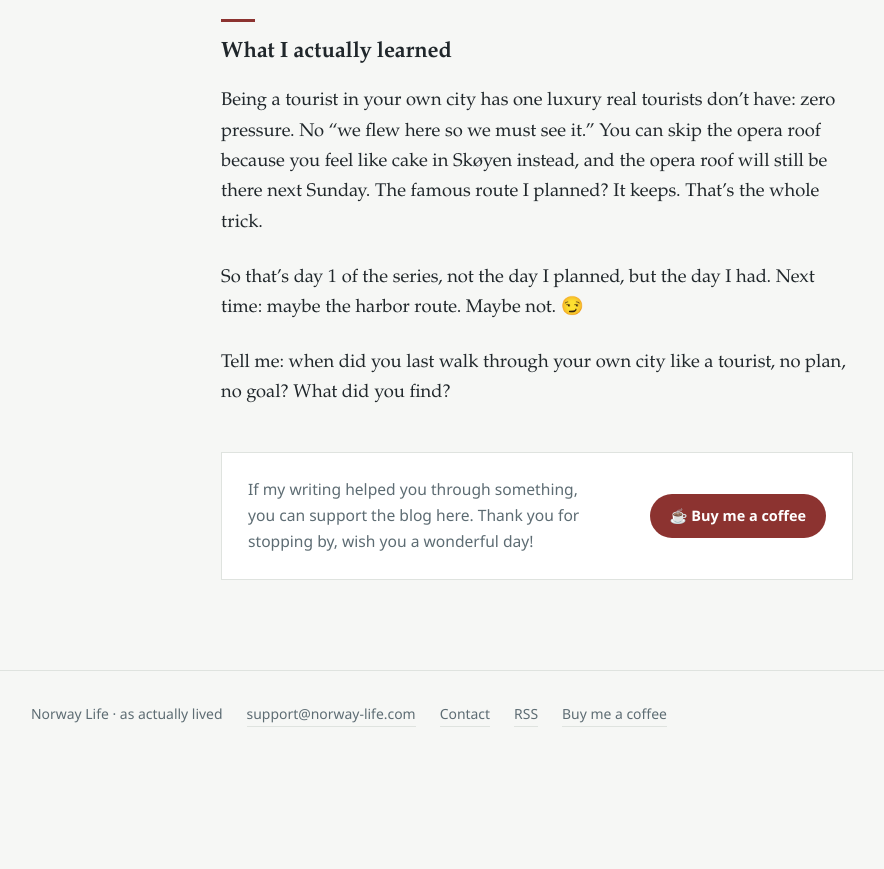
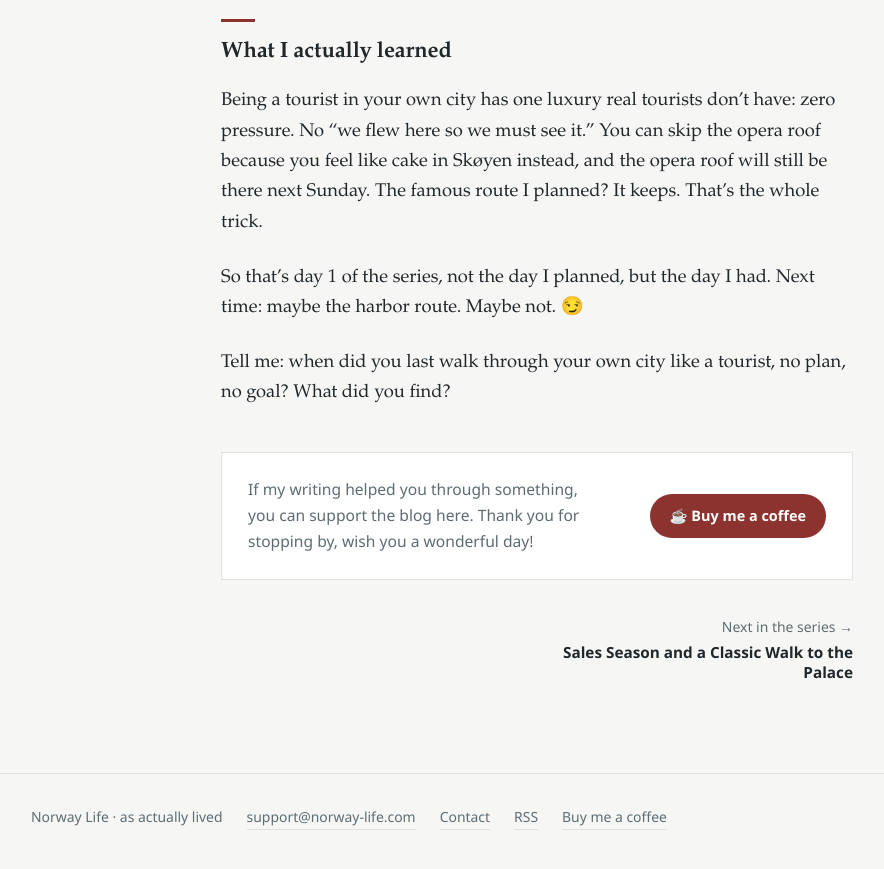
Before and after one commit to phuongnhu/norway-life-site, a Jekyll site: the page built from _posts/2026-07-05-a-tourist-in-my-own-city-25000-steps-and-zero-plans.md, in a window 1280 px wide and 900 px high, scrolled down 11304 px. Shown: the top 869 px of the window, without its empty margins (103-987 px from the left). Built offline with Jekyll 4.4.1, drawn with Linux system fonts in a browser that asks for light colours; before the commit the page ends 12101 px from its top, so only the background shows below that.

Commit message:
Blur van plate in bakgård photo; prev/next series navigation on walk posts

```diff
--- a/_layouts/post.html
+++ b/_layouts/post.html
@@ -17,6 +17,22 @@ layout: default
     {% endunless %}
   {% endif %}
 {% endfor %}
+{% assign s_prev = false %}
+{% assign s_next = false %}
+{% if page.series %}
+  {% assign walkposts = site.posts | where: "series", page.series | sort: "date" %}
+  {% for p in walkposts %}
+    {% if p.url == page.url %}
+      {% unless forloop.first %}
+        {% assign s_prev_index = forloop.index0 | minus: 1 %}
+        {% assign s_prev = walkposts[s_prev_index] %}
+      {% endunless %}
+      {% unless forloop.last %}
+        {% assign s_next = walkposts[forloop.index] %}
+      {% endunless %}
+    {% endif %}
+  {% endfor %}
+{% endif %}
 
 <article>
   <div class="post-head">
@@ -53,5 +69,17 @@ layout: default
     {% endif %}
   </nav>
   {% endif %}
+  {% if s_prev or s_next %}
+  <nav class="pn" aria-label="{{ page.series }}">
+    {% if s_prev %}
+    <a href="{{ s_prev.url | relative_url }}">← Previous in the series
+      <strong>{{ s_prev.title }}</strong></a>
+    {% endif %}
+    {% if s_next %}
+    <a class="next" href="{{ s_next.url | relative_url }}">Next in the series →
+      <strong>{{ s_next.title }}</strong></a>
+    {% endif %}
+  </nav>
+  {% endif %}
   <div class="post-foot-space"></div>
 </article>
```
Also changed, not shown: images/2026/07/tourist2-bakgard.jpg.
